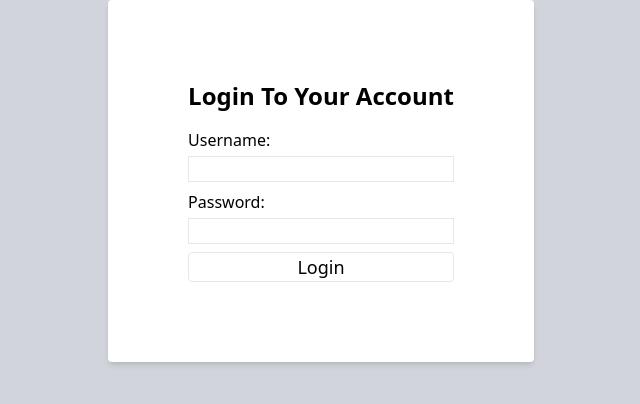
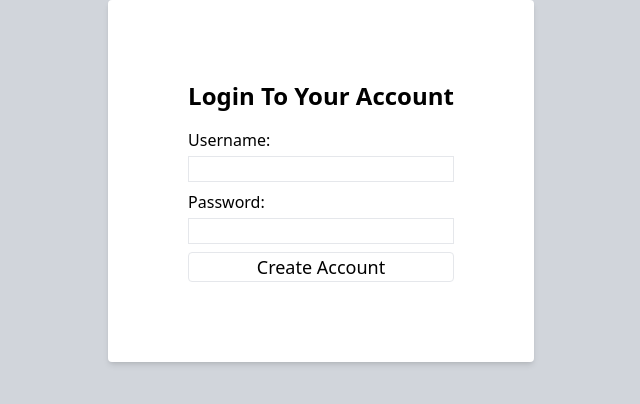
Before and after one commit to Braulee7/CS314-Front-End, a React (Vite) app: page / in a window 1280 px wide. Shown: the top 404 px of the page, without its empty margins (319-959 px from the left). Built offline with nearby package versions, Linux system fonts and the light colour scheme.

Commit message:
Moving component to it's own directory and fixing tests

```diff
--- a/src/App.tsx
+++ b/src/App.tsx
@@ -1,64 +1,12 @@
-import React, { useState } from 'react';
+import React from "react";
+import CreateUser from "./components/create-user";
 
-//Pretty sure this is how you make a struct? kinda? Its a thing that holds the UN and PW.
-interface UserCredentials
-{
-  username: string;
-  password: string;
-}
-
-//The start of commands?
-const App: React.FC = () =>
-{
-
-  //I assume this makes a new instance of a thing?
-  const [credentials, setCredentials] = useState<UserCredentials>
-  ({
-    username: '',
-    password: '',
-  });
-
-  //Things that check when you submit
-  const handleSubmit = (event: React.FormEvent<HTMLFormElement>) =>
-  {
-    //pevents the default, ie you need to put stuff in
-    event.preventDefault();
-
-    //if missing one or other, dont proceed and send an alert
-    //I dont even know if this works. I think I used HTML to preven the submit from working if it's not filled anyway?
-    if (!credentials.username || !credentials.password)
-    {
-      alert('Please enter both username and password.');
-      return;
-    }
-  };
-
-  //I think this is for inputs changing?
-  const handleChange = (event: React.ChangeEvent<HTMLInputElement>) => {
-    const { name, value } = event.target;
-    setCredentials(prevState =>({ ...prevState, [name]: value,}));
-  };
-
+const App: React.FC = () => {
+  // currently only have a form to create a user
   return (
-    <form onSubmit={handleSubmit}>
-      <div className=" min-h-screen bg-gray-300 flex justify-center items-start" >
-        <div className= "bg-white p-20 rounded shadow-md w-110">
-          <h1 className="text-2xl font-bold mb-4">Login To Your Account</h1>
-            <form id ="loginForm">
-              <div className= "mb-2">
-                <label htmlFor="username" className="block mb-1"> Username:</label>
-                <input type = "text" id="username" name="username" value={credentials.username} onChange={handleChange} className="w-full border" required/>
-              </div>
-              <div className="mb-2">
-                <label htmlFor="password" className="block mb-1">Password:</label>
-                < input type="password" id="password" name="password" value={credentials.password} onChange={handleChange} className="w-full border" required/>
-            </div>
-            <button type="submit" className="w-full text-lg rounded border hover:bg-blue-300">Login</button>
-            </form>
-          <p id = "errorMessage" className="error"></p>
-        </div>
-      </div>
-    </form>
+    <>
+      <CreateUser />
+    </>
   );
 };
 
--- /dev/null
+++ b/src/components/create-user/index.tsx
@@ -0,0 +1,86 @@
+import React, { useState } from "react";
+
+//Pretty sure this is how you make a struct? kinda? Its a thing that holds the UN and PW.
+interface UserCredentials {
+  username: string;
+  password: string;
+}
+
+//The start of commands?
+// no need for any props
+function CreateUser() {
+  //I assume this makes a new instance of a thing?
+  const [credentials, setCredentials] = useState<UserCredentials>({
+    username: "",
+    password: "",
+  });
+
+  //Things that check when you submit
+  const handleSubmit = (event: React.FormEvent<HTMLFormElement>) => {
+    //pevents the default, ie you need to put stuff in
+    event.preventDefault();
+
+    //if missing one or other, dont proceed and send an alert
+    //I dont even know if this works. I think I used HTML to preven the submit from working if it's not filled anyway?
+    if (!credentials.username || !credentials.password) {
+      alert("Please enter both username and password.");
+      return;
+    }
+  };
+
+  //I think this is for inputs changing?
+  const handleChange = (event: React.ChangeEvent<HTMLInputElement>) => {
+    const { name, value } = event.target;
+    setCredentials((prevState) => ({ ...prevState, [name]: value }));
+  };
+
+  return (
+    <form onSubmit={handleSubmit}>
+      <div className=" min-h-screen bg-gray-300 flex justify-center items-start">
+        <div className="bg-white p-20 rounded shadow-md w-110">
+          <h1 className="text-2xl font-bold mb-4">Login To Your Account</h1>
+          <form id="loginForm">
+            <div className="mb-2">
+              <label htmlFor="username" className="block mb-1">
+                Username:
+              </label>
+              <input
+                type="text"
+                id="username"
+                name="username"
+                value={credentials.username}
+                onChange={handleChange}
+                className="w-full border"
+                required
+              />
+            </div>
+            {/* Don't ask to confirm password, maybe ask later */}
+            <div className="mb-2">
+              <label htmlFor="password" className="block mb-1">
+                Password:
+              </label>
+              <input
+                type="password"
+                id="password"
+                name="password"
+                value={credentials.password}
+                onChange={handleChange}
+                className="w-full border"
+                required
+              />
+            </div>
+            <button
+              type="submit"
+              className="w-full text-lg rounded border hover:bg-blue-300"
+            >
+              Create Account
+            </button>
+          </form>
+          <p id="errorMessage" className="error"></p>
+        </div>
+      </div>
+    </form>
+  );
+}
+
+export default CreateUser;
```
Also changed, not shown: 2 other files (tests, documents, lock files or other folders).
